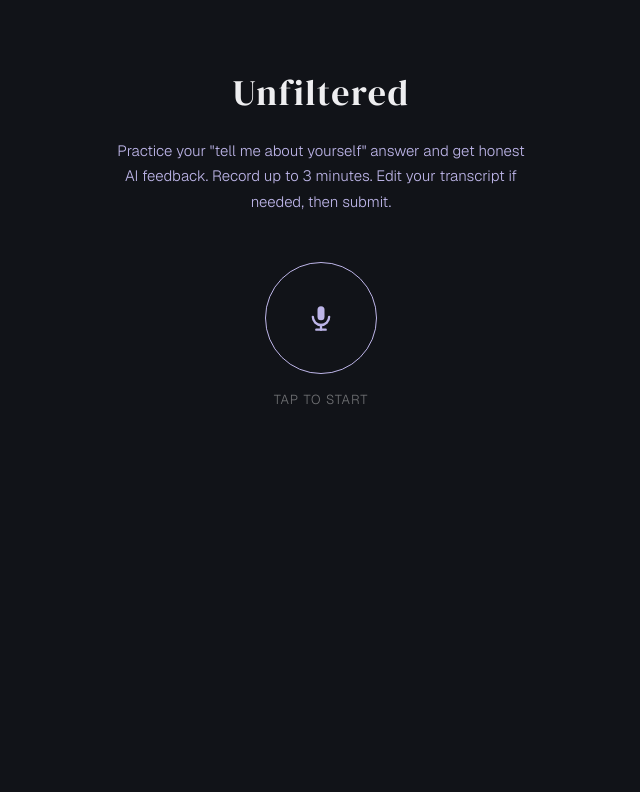
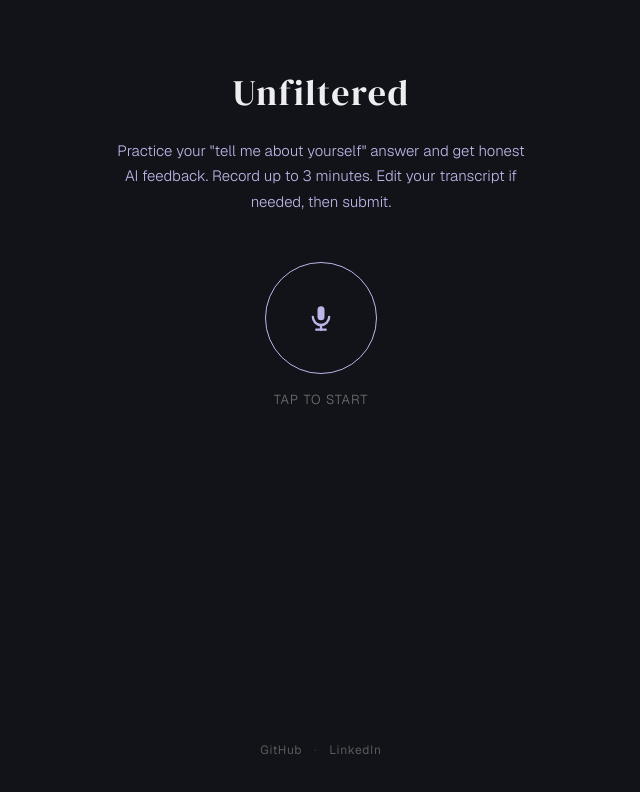
Before and after one commit to vishakhamotwani/unfiltered, a React (Vite) app: page / in a window 1280 px wide. Shown: the top 792 px of the page, without its empty margins (319-959 px from the left). Built offline with nearby package versions, Linux system fonts and the light colour scheme.

Commit message:
Add footer with GitHub and LinkedIn links

```diff
--- a/src/App.module.css
+++ b/src/App.module.css
@@ -1,6 +1,8 @@
 .page {
   min-height: 100vh;
   background: var(--bg);
+  display: flex;
+  flex-direction: column;
 }
 
 .browserError {
@@ -14,8 +16,12 @@
 
 .container {
   max-width: 760px;
+  width: 100%;
   margin: 0 auto;
-  padding: 0 24px 80px;
+  padding: 0 24px;
+  flex: 1;
+  display: flex;
+  flex-direction: column;
 }
 
 .main {
--- a/src/App.tsx
+++ b/src/App.tsx
@@ -6,6 +6,7 @@ import Header from './components/Header'
 import MicButton from './components/MicButton'
 import TranscriptEditor from './components/TranscriptEditor'
 import FeedbackPanel from './components/FeedbackPanel'
+import Footer from './components/Footer'
 import styles from './App.module.css'
 
 const speechSupported = isSpeechSupported()
@@ -97,7 +98,6 @@ export default function App() {
 
       <div className={styles.container}>
         <Header />
-
         <main className={styles.main}>
           <MicButton
             appState={appState}
@@ -142,6 +142,7 @@ export default function App() {
             </button>
           )}
         </main>
+        <Footer />
       </div>
     </div>
   )
--- /dev/null
+++ b/src/components/Footer.module.css
@@ -0,0 +1,26 @@
+.footer {
+  display: flex;
+  align-items: center;
+  justify-content: center;
+  gap: 12px;
+  padding: 32px 24px 40px;
+  margin-top: auto;
+  font-family: var(--font);
+  font-size: 0.75rem;
+  font-weight: 400;
+  letter-spacing: 0.06em;
+}
+
+.link {
+  color: rgba(255, 255, 255, 0.3);
+  text-decoration: none;
+  transition: color 0.15s ease;
+}
+
+.link:hover {
+  color: rgba(255, 255, 255, 0.7);
+}
+
+.dot {
+  color: rgba(255, 255, 255, 0.15);
+}
--- /dev/null
+++ b/src/components/Footer.tsx
@@ -0,0 +1,25 @@
+import styles from './Footer.module.css'
+
+export default function Footer() {
+  return (
+    <footer className={styles.footer}>
+      <a
+        href="https://github.com/vishakhamotwani/unfiltered"
+        target="_blank"
+        rel="noopener noreferrer"
+        className={styles.link}
+      >
+        GitHub
+      </a>
+      <span className={styles.dot} aria-hidden="true">·</span>
+      <a
+        href="https://www.linkedin.com/in/vishakhamotwani"
+        target="_blank"
+        rel="noopener noreferrer"
+        className={styles.link}
+      >
+        LinkedIn
+      </a>
+    </footer>
+  )
+}
```
